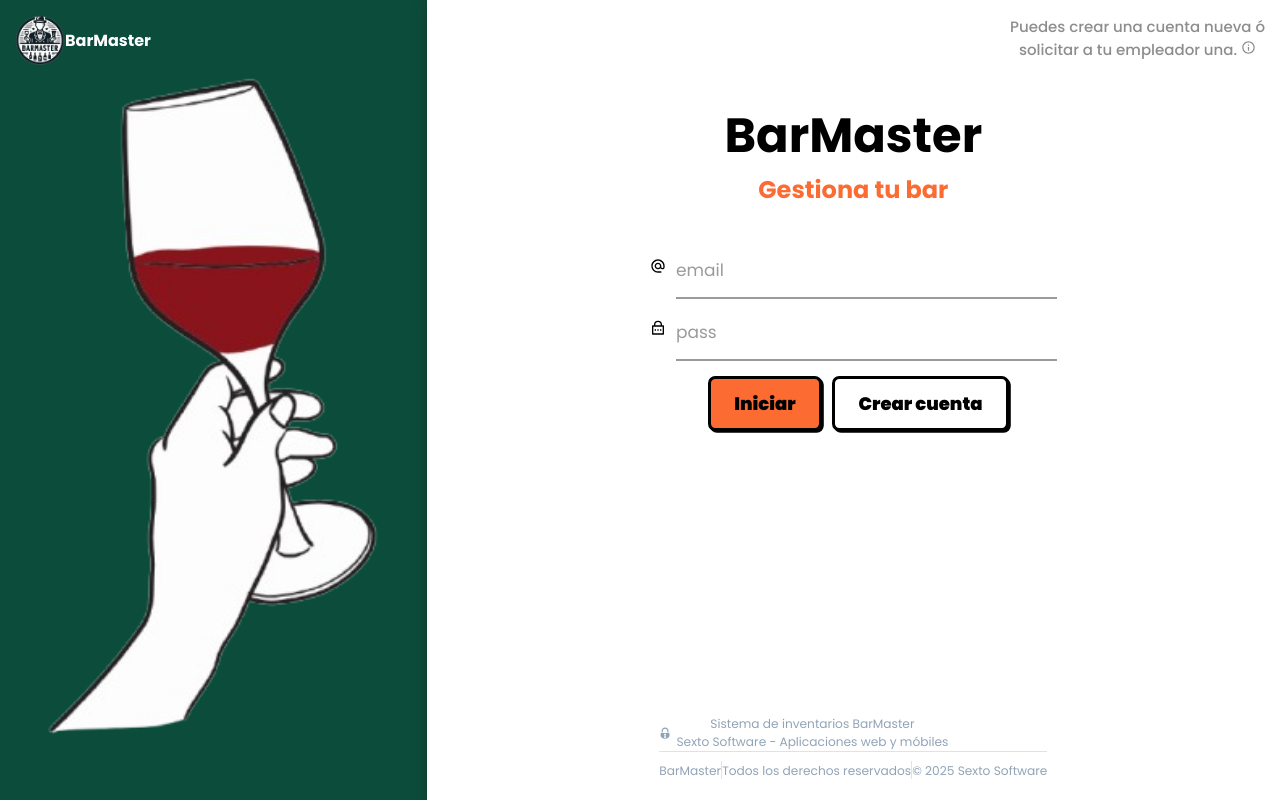
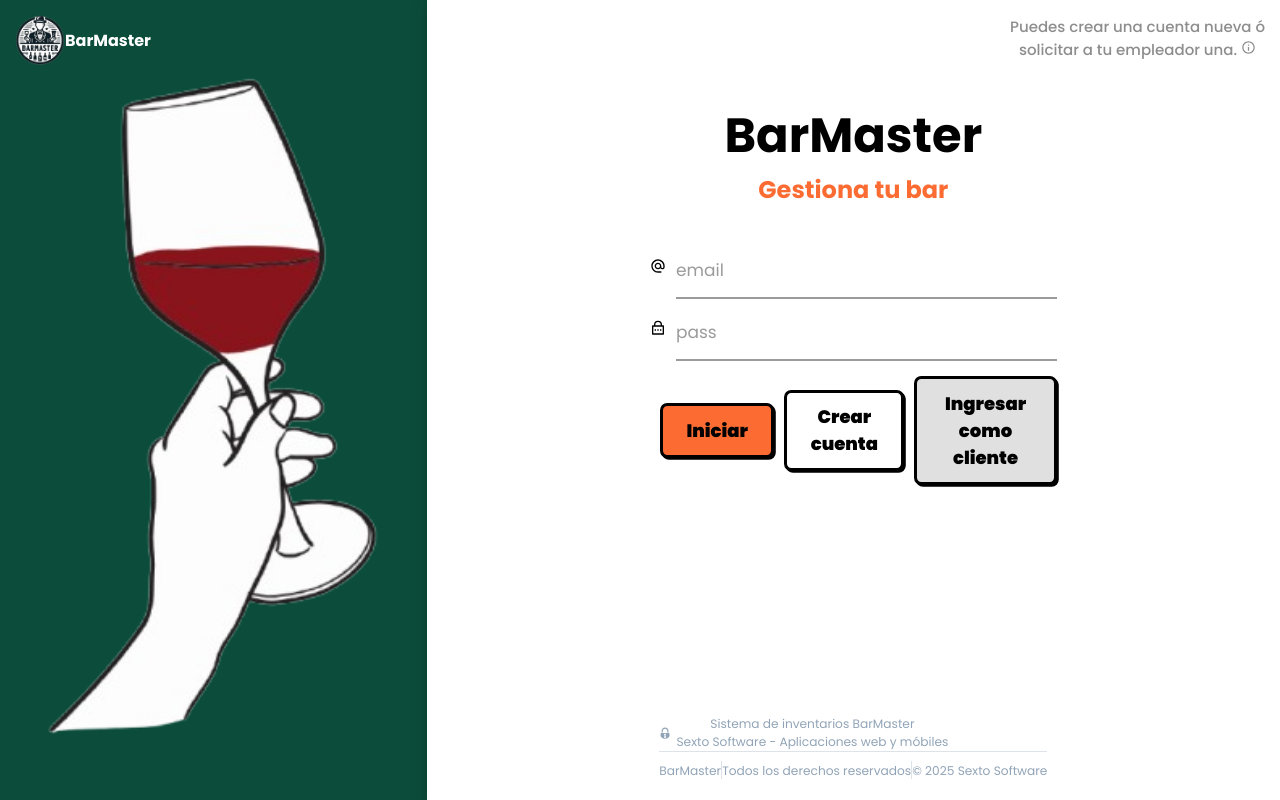
Before and after one commit to TicheKiwar/bar-management-front, a React (Vite) app: page /login in a window 1280 px wide. Built offline with nearby package versions, Linux system fonts and the light colour scheme; no server answers; the database is empty.

Commit message:
Actualización de LoginTemplate.jsx: ajustes en login

```diff
--- a/src/components/templates/LoginTemplate.jsx
+++ b/src/components/templates/LoginTemplate.jsx
@@ -12,7 +12,7 @@ import {
   FooterLogin,
 
 } from "../../index";
-import {Device} from "../../styles/breakpoints"
+import { Device } from "../../styles/breakpoints"
 import estrellas from "../../assets/estrellasVarias.svg";
 import { useMutation } from "@tanstack/react-query";
 import { useContext, useEffect, useState } from "react";
@@ -60,6 +60,18 @@ export function LoginTemplate() {
       setStateInicio(!stateInicio);
     }
   }
+
+
+  const handleClientLogin = () => {
+    console.log("Ingresando como cliente...");
+    navigate("/cliente");
+  };
+
+
+
+
+
+
 
   return (
     <Container imgfondo={v.imagenfondo}>
@@ -118,6 +130,13 @@ export function LoginTemplate() {
                 funcion={() => setState(!state)}
                 titulo="Crear cuenta"
                 bgcolor="#ffffff"
+              />
+              <Btnsave
+                funcion={handleClientLogin}
+                titulo="Ingresar como cliente"
+                bgcolor="#e0e0e0"
+                textColor="#333"
+                type="button" // Esto evita que dispare el submit
               />
             </ContainerBtn>
           </form>
```
